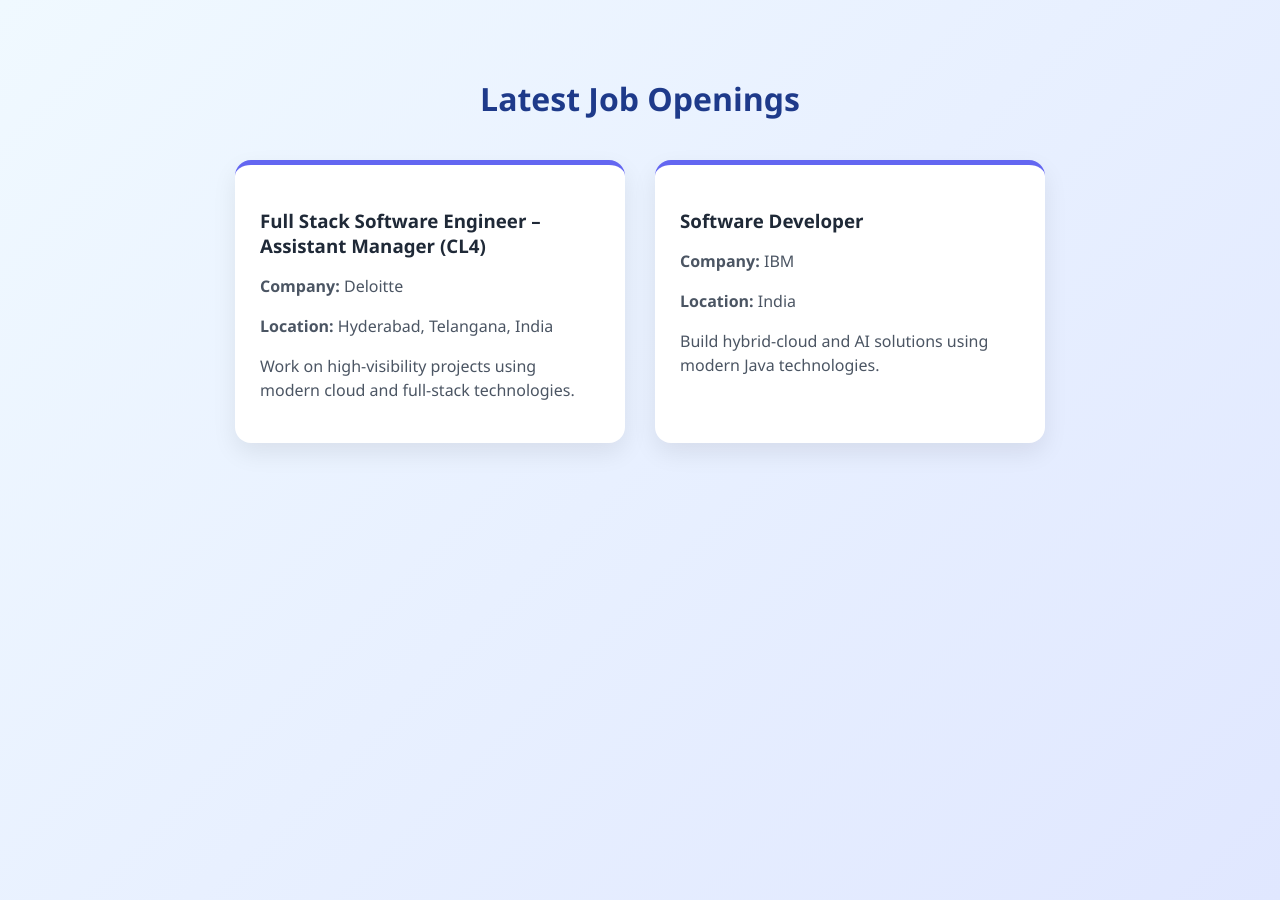
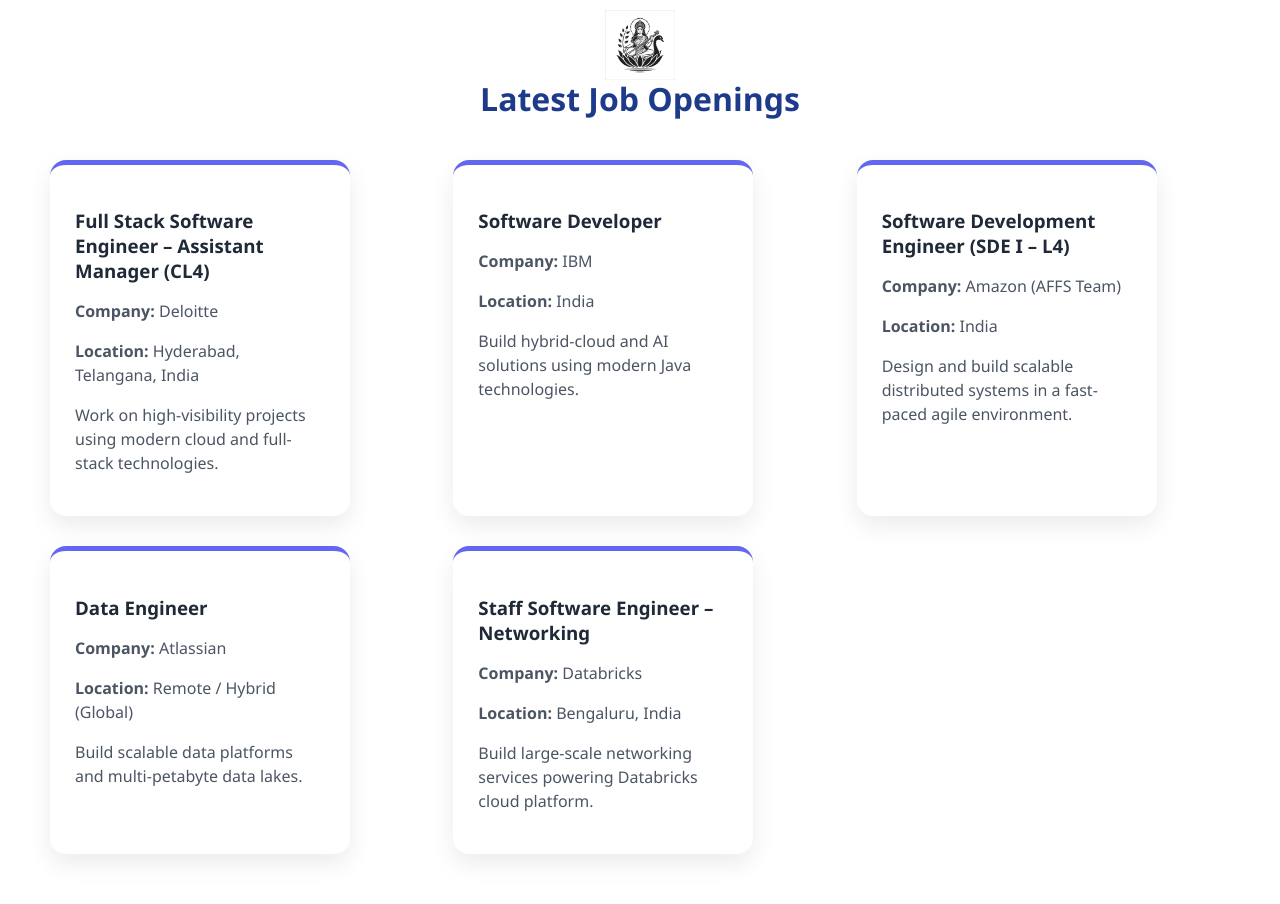
Before and after one commit to Adicshan/jobfind, a React (Create React App) app: page / in a window 1280 px wide. Built offline with nearby package versions, Linux system fonts and the light colour scheme.

Commit message:
added 3 new jobs and saraswati mata img

```diff
--- a/src/Home.css
+++ b/src/Home.css
@@ -1,8 +1,17 @@
 .home-container {
   padding: 50px;
   min-height: 100vh;
-  background: linear-gradient(135deg, #f0f9ff, #e0e7ff);
+  background: white;
   font-family: "Segoe UI", sans-serif;
+}
+.header-image {
+  position: absolute;
+  top: 10px;          /* adjust spacing from top */
+  left: 50%;
+  transform: translateX(-50%);
+  width: 70px;       /* adjust size if needed */
+  height: auto;
+  border: none;
 }
 
 /* Title */
@@ -15,7 +24,8 @@
 
 /* Cards wrapper */
 .jobs {
-  display: flex;
+  display: grid;
+  grid-template-columns: repeat(auto-fit, minmax(300px, 1fr));
   gap: 30px;
   justify-content: center;
   flex-wrap: wrap;
@@ -23,7 +33,7 @@
 
 /* Job Card */
 .job-card {
-  width: 340px;
+  width: 250px;
   background: white;
   padding: 25px;
   border-radius: 16px;
--- a/src/Home.js
+++ b/src/Home.js
@@ -1,8 +1,11 @@
 import React, { useState } from "react";
 import "./Home.css";
+import saraswati_mata from "./images/saraswati_mata.jpg";
+
 
 const jobsData = [
-    { id: 1,
+  {
+    id: 1,
     role: "Full Stack Software Engineer – Assistant Manager (CL4)",
     company: "Deloitte",
     location: "Hyderabad, Telangana, India",
@@ -45,8 +48,112 @@
     • Strong OOP concepts
     • Multithreading, JVM, Collections
     • Maven, Git, Design Patterns`
-  }
-]
+  },
+
+  {
+    id: 3,
+    role: "Software Development Engineer (SDE I – L4)",
+    company: "Amazon (AFFS Team)",
+    location: "India",
+    shortDesc:
+      "Design and build scalable distributed systems in a fast-paced agile environment.",
+    experience: "3+ years",
+    salary: "₹24–30 LPA (including bonus & sign-on)",
+    skills:
+      "Java / C++ / Python, Data Structures, Distributed Systems, OOP, System Design",
+    apply:
+      "https://www.amazon.jobs/",
+    fullDesc: `Key Job Responsibilities:
+    • Drive business decisions with the team
+    • Design, implement, test, deploy and maintain solutions
+    • Write high-quality distributed system software
+    • Follow best engineering practices
+    • Work in an agile environment
+
+    Basic Qualifications:
+    • 3+ years professional development experience
+    • 2+ years system design experience
+    • Proficiency in at least one programming language
+
+    Amazon supports inclusive hiring and accommodations.`
+  },
+
+  {
+    id: 4,
+    role: "Data Engineer",
+    company: "Atlassian",
+    location: "Remote / Hybrid (Global)",
+    shortDesc:
+      "Build scalable data platforms and multi-petabyte data lakes.",
+    experience: "5+ years",
+    skills:
+      "Python, Java, Scala, SQL, Spark, Databricks, Airflow, AWS, Data Modeling",
+    apply:
+      "https://www.atlassian.com/company/careers",
+    fullDesc: `Key Responsibilities:
+    • Partner with PMs, Engineering & Business teams
+    • Build scalable data models & pipelines
+    • ETL from multiple sources into data warehouse
+    • Improve data quality & governance
+    • Implement new data technologies
+    • Coach junior engineers
+
+    Requirements:
+    • BS in CS or equivalent
+    • 5+ years experience as Data/Software Engineer
+    • Strong Python/Java/Scala
+    • SQL & data warehousing knowledge
+    • Experience with Spark, Hive, Airflow
+    • AWS (EMR, Kinesis, S3, RDS, SQS)
+    • Agile, TDD, CI/CD
+
+    Preferred:
+    • Kappa architecture
+    • DBT experience
+    • Open source contributions
+
+    Benefits:
+    • Remote-friendly work
+    • Health & wellbeing perks
+    • Paid volunteer days
+ `
+
+  },
+  {
+  id: 5,
+  role: "Staff Software Engineer – Networking",
+  company: "Databricks",
+  location: "Bengaluru, India",
+  shortDesc:
+    "Build large-scale networking services powering Databricks cloud platform.",
+  experience: "12+ years",
+  salary: "₹23–42 LPA",
+  skills:
+    "Python / Java / Scala / C++, Distributed Systems, Networking, SaaS",
+  apply:
+    "https://www.databricks.com/company/careers/engineering---pipeline/staff-software-engineer--networking-7648669002",
+  fullDesc: `Responsibilities:
+  • Design backend connectivity services
+  • Build systems powering millions of VMs
+  • Lead distributed system architecture
+  • Work with product & infra teams
+  • Solve multi-cloud networking challenges
+
+  Requirements:
+  • 12+ years coding experience
+  • 7+ years building distributed systems
+  • Strong networking background
+  • SaaS / Service-oriented architecture experience
+
+  Benefits:
+  • Competitive salary
+  • Global company exposure
+  • Inclusive work culture`
+}
+
+];
+
+
 
 
 export default function Home() {
@@ -54,6 +161,7 @@
 
   return (
     <div className="home-container">
+      <img src={saraswati_mata} alt="Saraswati Mata" className="header-image" />
 
       <h2 className="title">Latest Job Openings</h2>
 
```
Also changed, not shown: src/images/saraswati_mata.jpg (added).
